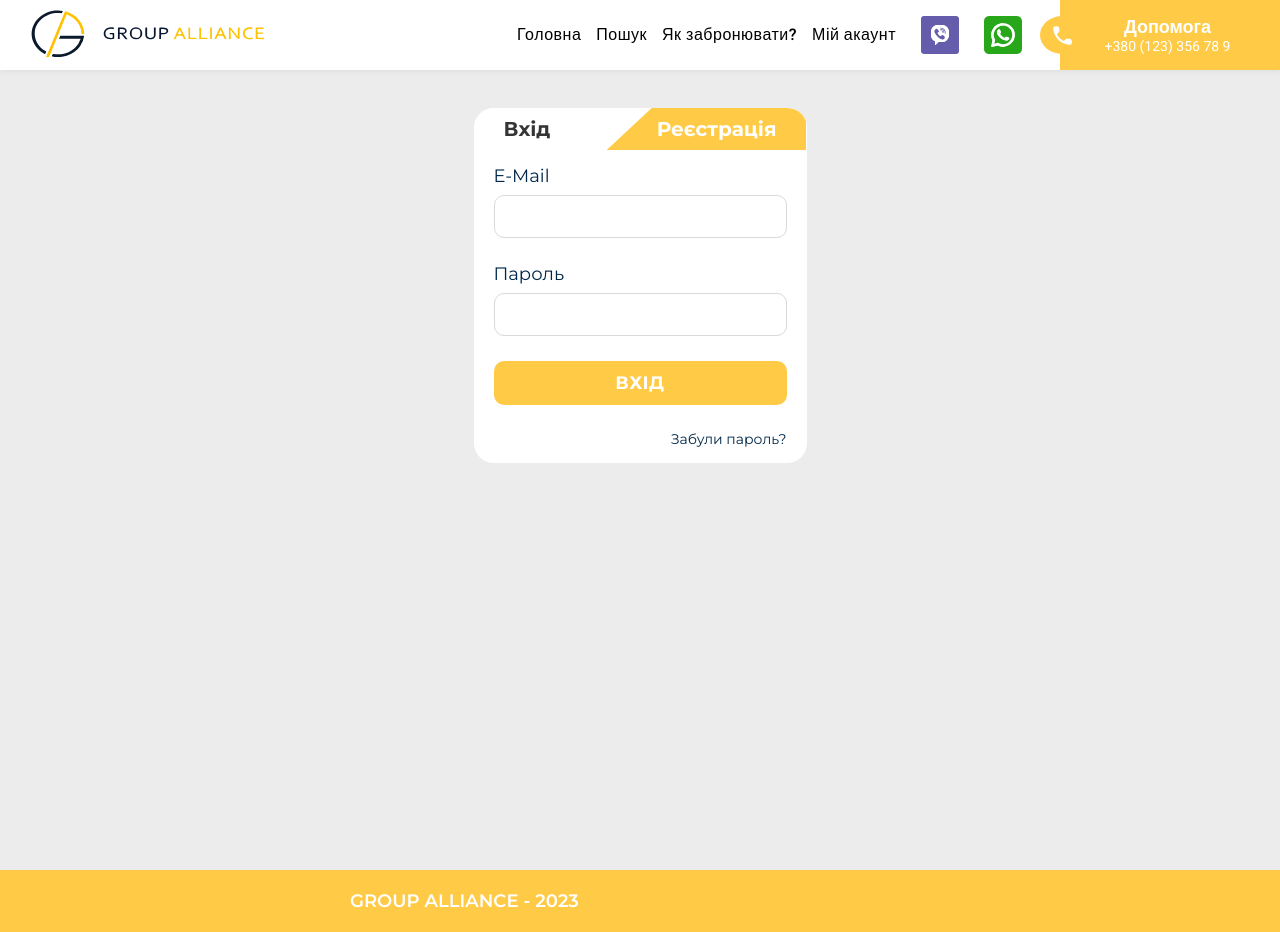
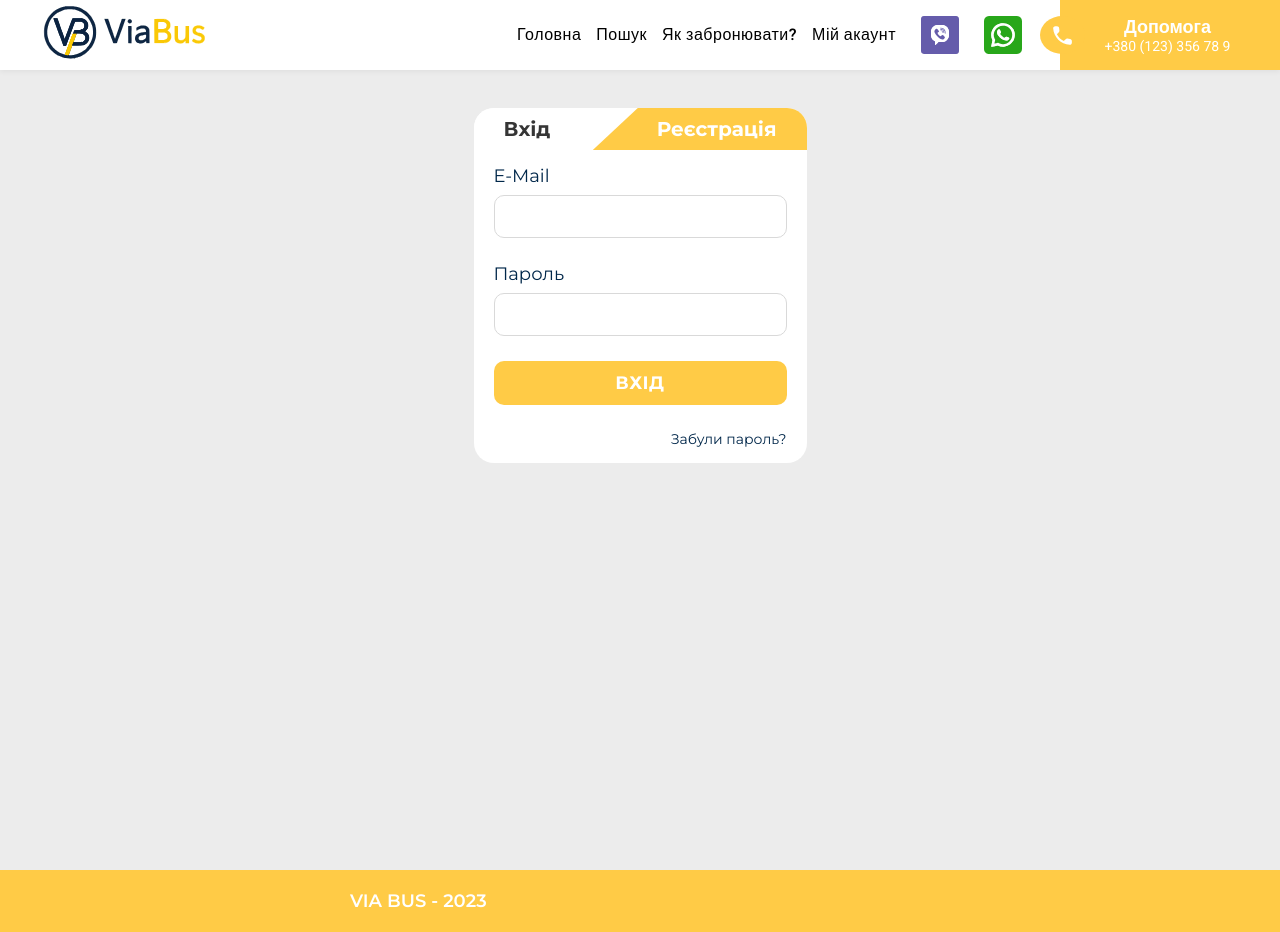
Before and after one commit to viktor-kindrat/finish, a React (Create React App) app: page /authorization in a window 1280 px wide. Built offline with nearby package versions, Linux system fonts and the light colour scheme; what google-maps-react would draw is missing.

Commit message:
feat(fix): upd logo & company name

```diff
--- a/src/Components/Authorization/Styles/Authorization.css
+++ b/src/Components/Authorization/Styles/Authorization.css
@@ -90,7 +90,7 @@
   clip-path: polygon(100% 0, 0 0, 0 100%);
 }
 .Authorization .Authorization__container .Authorization__select .Authorization__option:last-child {
-  width: 60%;
+  width: 75%;
   justify-content: flex-end;
 }
 .Authorization .Authorization__container .Authorization__select .Authorization__option:last-child.Authorization__option_selected {
--- a/src/Components/Authorization/Styles/Authorization.scss
+++ b/src/Components/Authorization/Styles/Authorization.scss
@@ -95,7 +95,7 @@
                 }
 
                 &:last-child {
-                    width: 60%;
+                    width: 75%;
                     justify-content: flex-end;
 
                     &.Authorization__option_selected {
--- a/src/Components/Footer/Footer.jsx
+++ b/src/Components/Footer/Footer.jsx
@@ -3,7 +3,7 @@ import "./Styles/Footer.css"
 function Footer() {
     return (
         <footer className="Footer">
-            GROUP ALLIANCE  -  {new Date().getFullYear()}
+            Via Bus  -  {new Date().getFullYear()}
         </footer>
     )
 }
--- a/src/Components/Header/Header.jsx
+++ b/src/Components/Header/Header.jsx
@@ -1,7 +1,7 @@
 import "./Styles/Header.css"
 
-import logo from "./SVG/logo.svg"
-import logoMobile from "./SVG/logoMobile.svg"
+import logo from "./SVG/logo1.svg"
+import logoMobile from "./SVG/logo_mob.svg"
 import HeaderNavDesktop from "./Header-nav-desktop"
 import HeaderNavMobile from "./HeaderNavMobile/Header-nav-mobile"
 
--- a/src/Components/Header/HeaderNavMobile/Header-nav-mobile.jsx
+++ b/src/Components/Header/HeaderNavMobile/Header-nav-mobile.jsx
@@ -28,7 +28,7 @@ function HeaderNavMobile({ alertData, setAlertData }) {
                 <div className="HeaderNavMobile__info">
                     <a href="tel:+380123356789"><p className="HeaderNavMobile__info-data">+380 (123) 356 78 9</p></a>
                     <a href="tel:+380123356789"><p className="HeaderNavMobile__info-data">+380 (123) 356 78 9</p></a>
-                    <a href="mailto:tot.viktor.kindrat@gmail.com?subject=Допомога на сайті"><p className="HeaderNavMobile__info-data HeaderNavMobile__info-data_bold">mail@group-alliance.com</p></a>
+                    <a href="mailto:tot.viktor.kindrat@gmail.com?subject=Допомога на сайті"><p className="HeaderNavMobile__info-data HeaderNavMobile__info-data_bold">tot.viktor.kindrat@gmail.com</p></a>
                 </div>
             </div>
             <div className="HeaderNavMobile__section">
--- a/src/Components/Header/Styles/Header.css
+++ b/src/Components/Header/Styles/Header.css
@@ -22,7 +22,7 @@
   justify-content: center;
 }
 .Header .Header__logo {
-  height: 50px;
+  height: 200px;
   width: auto;
   object-fit: contain;
   user-select: none;
@@ -269,7 +269,8 @@
     display: none;
   }
   .Header .Header__logo_mobile {
-    height: 35px;
+    height: 55px;
+    width: 55px;
     aspect-ratio: 1/1;
     object-fit: contain;
     display: block;
--- a/src/Components/Header/Styles/Header.scss
+++ b/src/Components/Header/Styles/Header.scss
@@ -23,7 +23,7 @@
     }
 
     .Header__logo {
-        height: 50px;
+        height: 200px;
         width: auto;
         object-fit: contain;
         user-select: none;
@@ -323,7 +323,8 @@
         }
 
         .Header__logo_mobile {
-            height: 35px;
+            height: 55px;
+            width: 55px;
             aspect-ratio: 1/1;
             object-fit: contain;
             display: block;
```
Also changed, not shown: src/Components/Header/SVG/logo1.svg (added), src/Components/Header/SVG/logo_mob.svg (added).
